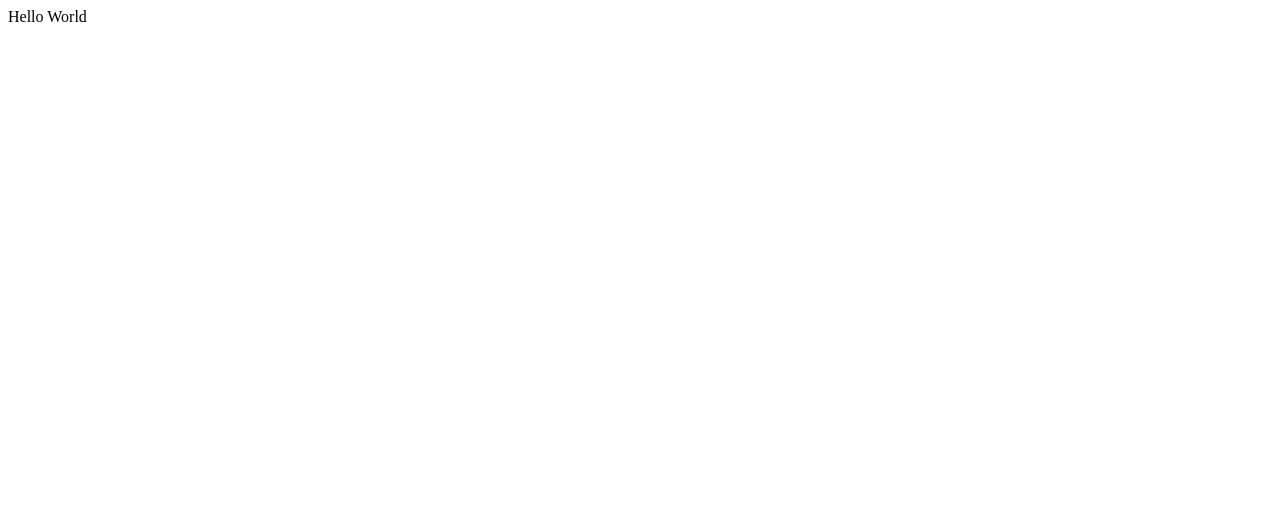
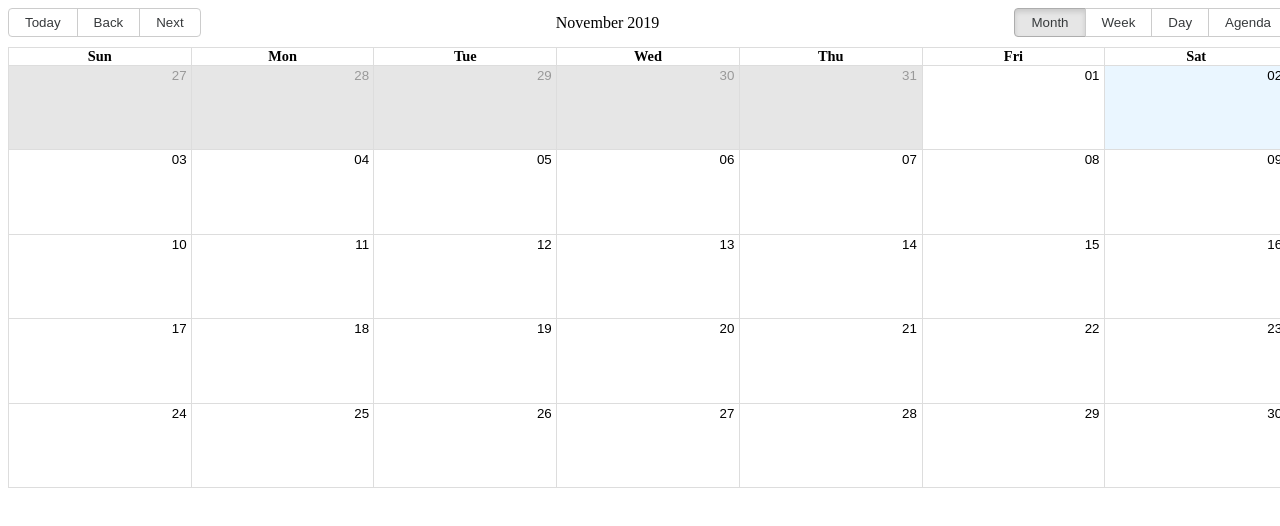
Before and after one commit to hlaaggr/events-calendar, a React (Create React App) app in the folder ui/: page / in a window 1280 px wide. Shown: the top 526 px of the page. Built offline with nearby package versions, Linux system fonts and the light colour scheme.

Commit message:
get react calendar to display

```diff
--- a/ui/package.json
+++ b/ui/package.json
@@ -3,8 +3,13 @@
   "version": "0.1.0",
   "private": true,
   "dependencies": {
+    "bootstrap": "^4.3.1",
+    "moment": "^2.24.0",
+    "node-sass": "^4.13.0",
     "prop-types": "^15.7.2",
     "react": "^16.11.0",
+    "react-big-calendar": "^0.22.1",
+    "react-bootstrap": "^1.0.0-beta.14",
     "react-dom": "^16.11.0",
     "react-router-dom": "^5.1.2",
     "react-scripts": "3.2.0"
--- a/ui/src/App.jsx
+++ b/ui/src/App.jsx
@@ -5,13 +5,14 @@ import {
   Route,
   Link
 } from "react-router-dom";
+import { EventsCalendar } from './components'
 
 const App = () => {
   return (
     <Router>
-      <div className="App">
-          Hello World
-      </div>
+      <Switch>
+        <Route path="/" component={EventsCalendar} />
+      </Switch>
     </Router>
   );
 }
--- /dev/null
+++ b/ui/src/components/EventsCalendar.jsx
@@ -0,0 +1,22 @@
+import React from 'react';
+import Container from 'react-bootstrap/Container'
+import { Calendar, momentLocalizer } from 'react-big-calendar';
+import moment from 'moment';
+import 'react-big-calendar/lib/sass/styles.scss';
+import './calendar.scss';
+
+const localizer = momentLocalizer(moment)
+
+export const EventsCalendar = ({events}) => {
+
+  return (
+    <Container className="calendar-container">
+      <Calendar
+        localizer={localizer}
+        events={events || []}
+        startAccessor="start"
+        endAccessor="end"
+      />
+    </Container>
+  );
+}
--- /dev/null
+++ b/ui/src/components/calendar.scss
@@ -0,0 +1,5 @@
+.calendar-container {
+  width: 80rem;
+  height: 30rem;
+  margin: 0 auto;
+}
--- /dev/null
+++ b/ui/src/components/index.jsx
@@ -0,0 +1 @@
+export * from './EventsCalendar';
```
Also changed, not shown: 2 other files (tests, documents, lock files or other folders).
